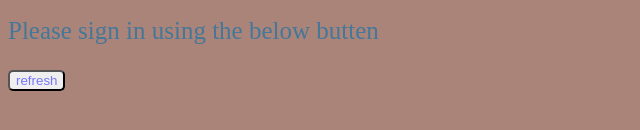
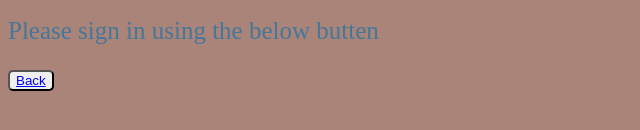
Before and after one commit to MosesMobolaji/MosesMobolaji.github.io, a plain HTML site: page mypage.html in a window 1280 px wide. Shown: the part 288-418 px from the top of the page, 0-640 px from the left. Drawn offline with Linux system fonts and the light colour scheme.

Commit message:
adding update

```diff
--- a/mypage.html
+++ b/mypage.html
@@ -21,6 +21,6 @@
 	<a href="register.html">
 		<input class="class1" type="submit" value="sign in">
 	</a>
-		<button class="button">refresh</button>
+		<button class="button"><a href="index.html">Back</a></button>
 </body>
 </html>
```
Also changed, not shown: index.html (+1 -1 lines).
